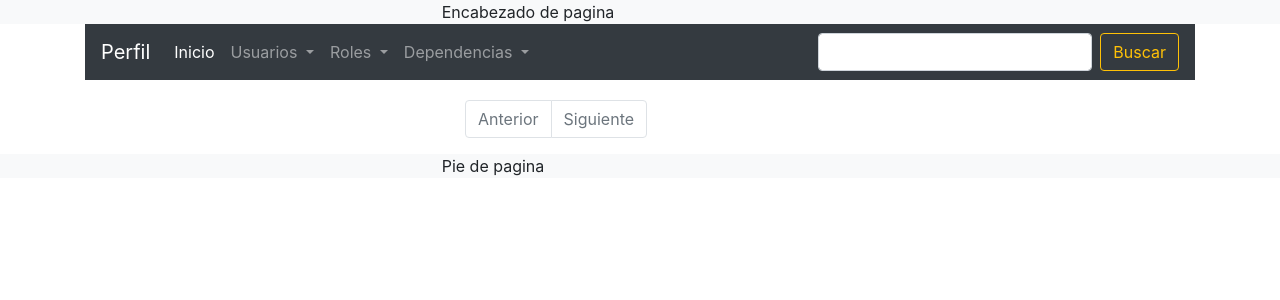
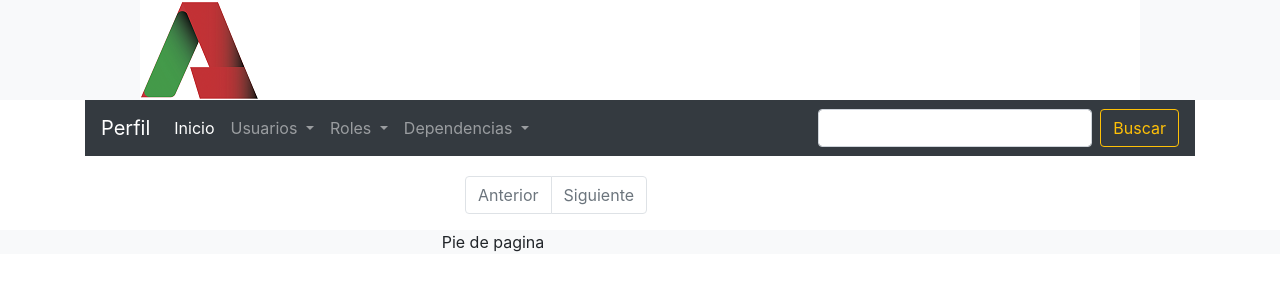
Before and after one commit to ElBicho7TEC/InformeActividades, a PHP site: page /indexAdministrador.php?pagina=1 in a window 1280 px wide. Shown: the top 300 px of the page. Run offline with PHP 8.4, Linux system fonts and the light colour scheme; data that the repository does not hold is empty.

Commit message:
Edición de cabecera añadiendo logo, y carpeta de logos

```diff
--- a/html/header.php
+++ b/html/header.php
@@ -1,22 +1,23 @@
 <!DOCTYPE html>
 <html lang="es">
-
   <head>
+      <title>
+        Inicio Administrador
+      </title>
       <meta charset="utf-8">
       <meta http-equiv="X-UA-Compatible" content="IE=edge">
       <meta name="viewport" content="width=device-width, initial-scale=1, shrink-to-fit=no">
       <link rel="stylesheet" href="css/bootstrap.min.css">
       <link href="https://fonts.googleapis.com/css?family=Anton|Dosis:400,800" rel="stylesheet">
       <link rel="stylesheet" href="css/styles.css">
+      <link rel="shortcut icon" href="logos/AhucatlanTransparente.png" type="image/png" /> <!--Se agrega el icono a la cabecera de la página desde la ubicación de la carpeta logos-->
   </head>
 
-<body>
-    <header class="bg-light container-fluid">
-      <div class="row justify-content-center text-center text-md-left">
+  <body >
+      <header class="bg-light container-fluid" style="background:url(logos/cabecera.png) no-repeat; height:100px; background-repeat: no-repeat; background-color: white; background-attachment: fixed; background-position: top center; background-size: auto; position: relative;">
+        <div class="row justify-content-center text-center text-md-left" style="background-color: white;">
           <div class="col-12 col-md-4 mt-4 mt-md-0">
-Encabezado de pagina
+            <!--Texto que irá en el encabezado de la página -->
           </div>
         </div>
       </header>
-    <?php
- ?>
```
Also changed, not shown: html/logos/AhuacatlanGrises.png (added), html/logos/AhucatlanSitio.png (added), html/logos/AhucatlanTransparente.png (added), html/logos/cabecera.png (added), html/logos/letra.png (added), html/logos/texto.png (added). Lines whose indentation alone changed are shown as unchanged.
